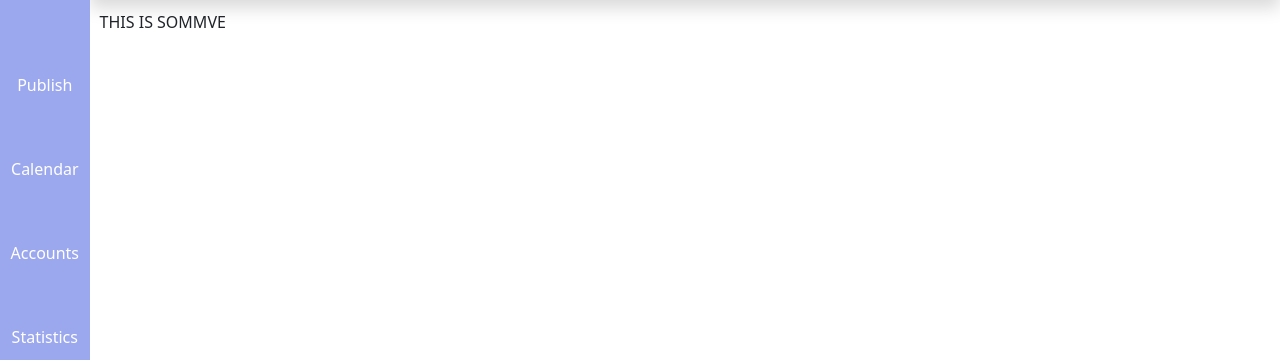
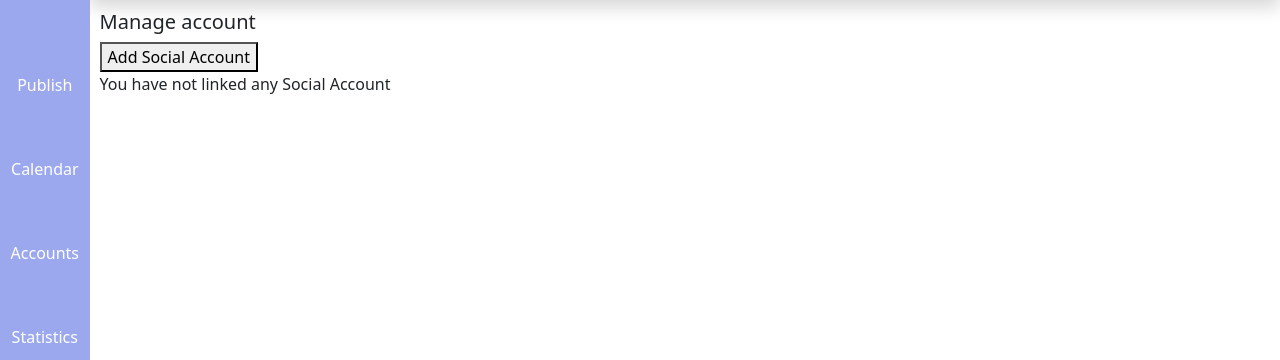
Before and after one commit to Ennyola/sm-scheduler, a Django app: page /manage-accounts/ in a window 1280 px wide. Shown: the part 60-420 px from the top of the page. Run offline with Django 4.2, Linux system fonts and the light colour scheme; parts of the project's set-up code (start-up, migrations or seed data) failed here and were passed over.

Commit message:
mnagae social accounts page added

```diff
--- a/scheduler/templates/scheduler/publish.html
+++ b/scheduler/templates/scheduler/publish.html
@@ -2,15 +2,12 @@
 
 {% block content %}
     <div class="publish">
-        <h4>Publish Content</h4>
+        <h5>Publish Content</h5>
         <div>
             Publish To
             <select name="" id="">
                 <option value="">Twitter</option>
             </select>
         </div>
-
-
-
     </div>
 {% endblock  %}
--- /dev/null
+++ b/social_media_integration/templates/social_media_integration/manage_accounts.html
@@ -0,0 +1,23 @@
+{% extends "base.html" %}
+
+{% block content %}
+    <div class="manage-account">
+        <h5>Manage account</h5>
+        <div class="add-social-button">
+            <a href="">
+                <button>
+                    Add Social Account
+                </button>
+            </a>
+        </div>
+        {% if social_accounts %}
+            <div class="social-accounts">
+
+            </div>
+        {% else %}
+           <p> You have not linked any Social Account </p>
+        {% endif %}
+
+
+    </div>
+{% endblock  %}
--- a/social_media_integration/templates/social_media_integration/social_integration.html
+++ /dev/null
@@ -1,5 +0,0 @@
-{% extends "base.html" %}
-
-{% block content %}
-THIS IS SOMMVE
-{% endblock  %}
--- a/social_media_integration/urls.py
+++ b/social_media_integration/urls.py
@@ -1,9 +1,9 @@
 from django.urls import path
 
-from .views import index
+from .views import manage_accounts, add_accounts
 
-app_name="social_integration"
+app_name = "social_integration"
 urlpatterns = [
-    path("", index, name="add-account"),
-
+    path("", manage_accounts, name="manage-accounts"),
+    path("add-social-account/", add_accounts, name="add-social-accounts"),
 ]
--- a/social_media_integration/views.py
+++ b/social_media_integration/views.py
@@ -1,7 +1,12 @@
 from django.shortcuts import render
 
-# Create your views here.
+from .models import SocialMediaAccount
 
 
-def index(request):
-    return render(request, "social_media_integration/social_integration.html")
+def manage_accounts(request):
+    social_accounts = SocialMediaAccount.objects.all()
+    context = {"social_accounts": social_accounts}
+    return render(request, "social_media_integration/manage_accounts.html", context)
+
+def add_accounts(request):
+    return render(request,"social_media_integration/add_social_accounts.html")
--- a/templates/_sidebar.html
+++ b/templates/_sidebar.html
@@ -3,7 +3,7 @@
     <ul class ="sidebar-links">
         <li><a href="">Publish</a></li>
         <li><a href="">Calendar</a></li>
-        <li><a href=" {% url 'social_integration:add-account'  %} ">Accounts</a></li>
+        <li><a href=" {% url 'social_integration:manage-accounts'  %} ">Accounts</a></li>
         <li><a href="">Statistics</a></li>
 
     </ul>
```
Also changed, not shown: social_media_integration/templates/social_media_integration/add_social_accounts.html (added, +13 -0 lines).
